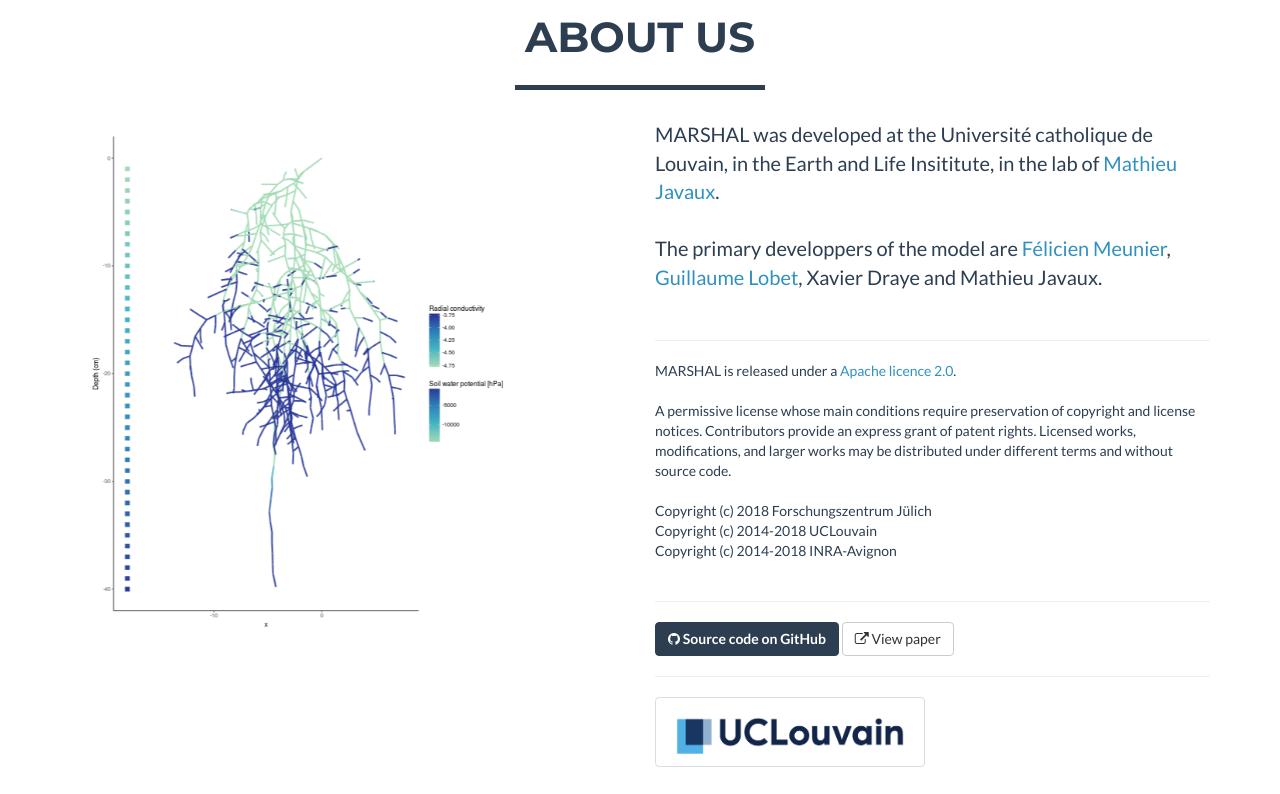
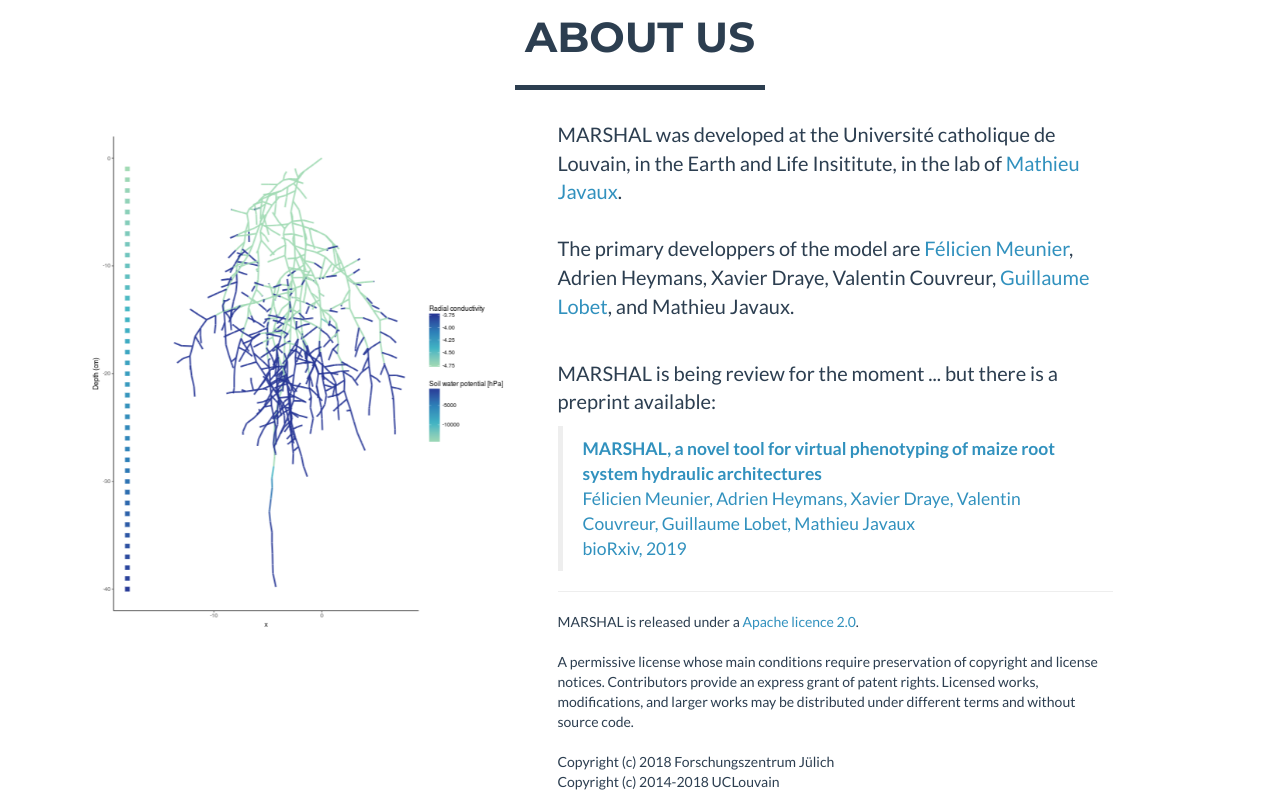
Before and after one commit to MARSHAL-ROOT/MARSHAL-ROOT.github.io, a website: page index.html in a window 1280 px wide. Shown: the part 4320-5114 px from the top of the page. Drawn offline with nearby package versions, Linux system fonts and the light colour scheme.

Commit message:
Update index.html

```diff
--- a/index.html
+++ b/index.html
@@ -251,12 +251,20 @@
                 <div class="col-lg-5">
                     <img class="img-responsive" src="img/marshal3.PNG" alt="">
                 </div>
-                <div class="col-lg-6 col-lg-offset-1 ">
+                <div class="col-lg-6">
                     <p>
                     MARSHAL was developed at the Université catholique de Louvain, in the Earth and Life Insititute, in the lab of <a href="https://uclouvain.be/en/repertoires/Mathieu.Javaux">Mathieu Javaux</a>.</br></br>
 
-                    The primary developpers of the model are <a href="https://www.ugent.be/bw/environment/en/research/cavelab/contact/felicienmeunier.htm">Félicien Meunier</a>, <a href="http://www.guillaumelobet.be/">Guillaume Lobet</a>, Xavier Draye and Mathieu Javaux.</br></br>
+                    The primary developpers of the model are <a href="https://www.ugent.be/bw/environment/en/research/cavelab/contact/felicienmeunier.htm">Félicien Meunier</a>, Adrien Heymans, Xavier Draye, Valentin Couvreur, <a href="http://www.guillaumelobet.be/">Guillaume Lobet</a>, and Mathieu Javaux.</br></br>
+                    </p>
+					<p>
+                    MARSHAL is being review for the moment ... but there is a preprint available:
 
+                    <blockquote>
+                        <a href="https://doi.org/10.1101/798975"><b>MARSHAL, a novel tool for virtual phenotyping of maize root system hydraulic architectures</b></br>
+                        Félicien Meunier, Adrien Heymans, Xavier Draye, Valentin Couvreur, Guillaume Lobet, Mathieu Javaux<br>
+                        bioRxiv, 2019</a>
+                    </blockquote>
                     </p>
 
                     <hr>
@@ -272,8 +280,7 @@
 
 					<hr>
                     <a type="button" class="btn btn-primary" href="https://github.com/MARSHAL-ROOT/marshal"><i class="fa fa-github" aria-hidden="true"></i> Source code on GitHub</a>
-                    <a type="button" class="btn btn-default" href="https://meetingorganizer.copernicus.org/EGU2018/EGU2018-566.pdf"><i class="fa fa-external-link" aria-hidden="true"></i> View paper</a>
-
+                    <a type="button" class="btn btn-default" href="https://doi.org/10.1101/798975"><i class="fa fa-external-link" aria-hidden="true"></i> View paper</a>
                     <hr>
                     <img src="img/UCLouvain.jpg" class="img-responsive img-thumbnail" style="height:70px">
                 </div>
```
